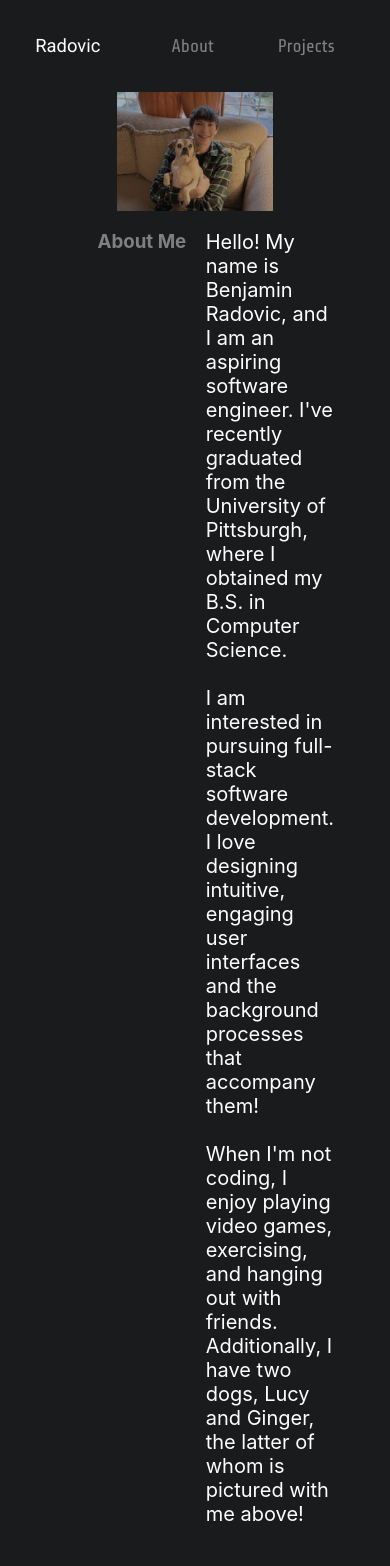
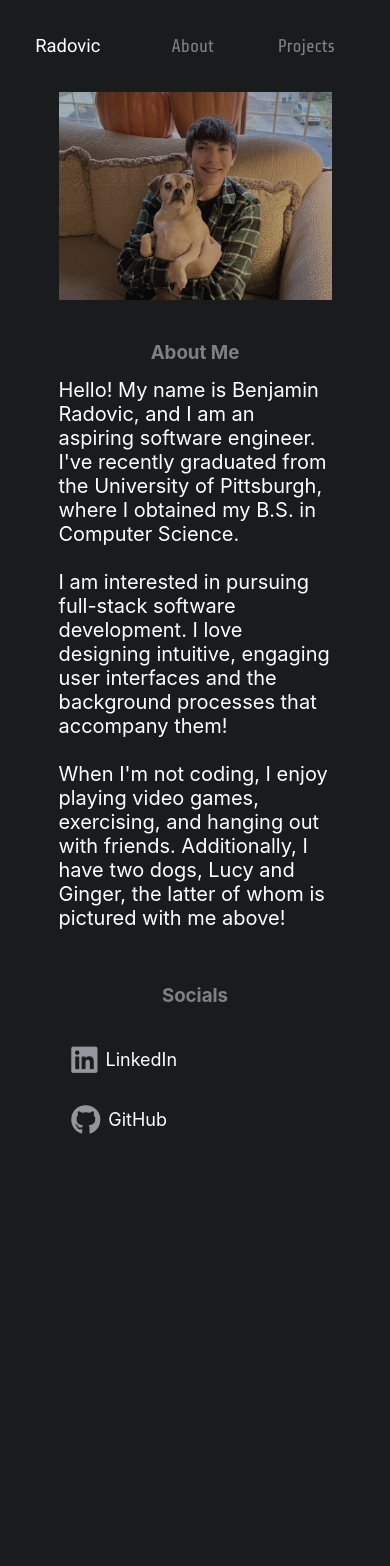
Before and after one commit to BMR81/personal_website, a React (Create React App) app in the folder my-website/: page /about in a window 390 px wide. Shown: the top 1566 px of the page. After the commit the page ends 1155 px from the top, so only its background shows below. Built offline with nearby package versions, Linux system fonts and the light colour scheme; a web font is replaced by a local one.

Commit message:
website is now more responsive for mobile devices

```diff
--- a/my-website/src/pages/AboutPage/AboutPage.css
+++ b/my-website/src/pages/AboutPage/AboutPage.css
@@ -18,6 +18,11 @@ body {
     filter: grayscale(35%);
     opacity: 0.7;
 }
+@media (max-width: 800px) {
+    #self-photo {
+        width: 70%;
+    }
+  }
 
 .about-description {
     width: 50%;
@@ -25,6 +30,14 @@ body {
     display: flex;
     flex-direction: row;
 }
+@media (max-width: 800px) {
+    .about-description {
+        width: 70%;
+        flex-direction: column;
+        justify-content: center;
+        align-items: center;
+    }
+  }
 
 #description-header {
     clear: both;
@@ -32,12 +45,22 @@ body {
     white-space: nowrap;
     margin: 10% 10% 0% 0%;
 }
+@media (max-width: 800px) {
+    #description-header {
+        margin: 15% 0% 0% 0%;
+    }
+  }
 
 #about-me-text {
     color: white;
     margin: 10% 0% 0% 0%;
     font-size: 1.25rem;
 }
+@media (max-width: 800px) {
+    #about-me-text {
+        margin: 5% 0% 0% 0%;
+    }
+  }
 
 .socials-information {
     width: 50%;
@@ -45,6 +68,14 @@ body {
     display: flex;
     flex-direction: row;
 }
+@media (max-width: 800px) {
+    .socials-information {
+        width: 70%;
+        flex-direction: column;
+        justify-content: center;
+        align-items: center;
+    }
+  }
 
 #socials-header {
     clear: both;
@@ -52,6 +83,11 @@ body {
     white-space: nowrap;
     margin: 20% 7% 0% 0%;
 }
+@media (max-width: 800px) {
+    #socials-header {
+        margin: 20% 0% 0% 0%;
+    }
+  }
 
 #socials-list {
     display: flex;
@@ -60,13 +96,20 @@ body {
     justify-content: space-between;
     width: 100%;
 }
+@media (max-width: 800px) {
+    #socials-list {
+        width: 100%;
+        justify-content: center;
+        align-items: center;
+        margin: 10% 20% 0% 0%;
+    }
+  }
 
 #socials-list li {
     list-style: none;
     margin-bottom: 10px;
     width: 45%;
 }
-
 @media (max-width: 800px) {
     #socials-list li {
       width: 100%;
--- a/my-website/src/pages/AboutPage/AboutPage.js
+++ b/my-website/src/pages/AboutPage/AboutPage.js
@@ -35,7 +35,7 @@ export default function About() {
                     <li>
                         <a href="https://www.linkedin.com/in/benjamin-radovic/" target="_blank" rel="noopener noreferrer">
                             <i className="fab fa-linkedin icon"></i>
-                            <h4 className="social-name">LinkedIn</h4>
+                            <span className="social-name">LinkedIn</span>
                         </a>
                     </li>
 
--- a/my-website/src/pages/HomePage/HomePage.css
+++ b/my-website/src/pages/HomePage/HomePage.css
@@ -22,6 +22,12 @@ body {
     height: 70vh;
     width: 50%;
 }
+@media (max-width: 800px) {
+    #intro-container {
+        width: 80%;
+    }
+  }
+
 
 #intro-text {
     color: white;
@@ -32,6 +38,11 @@ body {
     opacity: 0;
     animation: fadeIn 1.5s ease-in forwards;
 }
+@media (max-width: 800px) {
+    #intro-text {
+      font-size: 1.5rem;
+    }
+  }
 
 @keyframes fadeIn {
     to {
```
